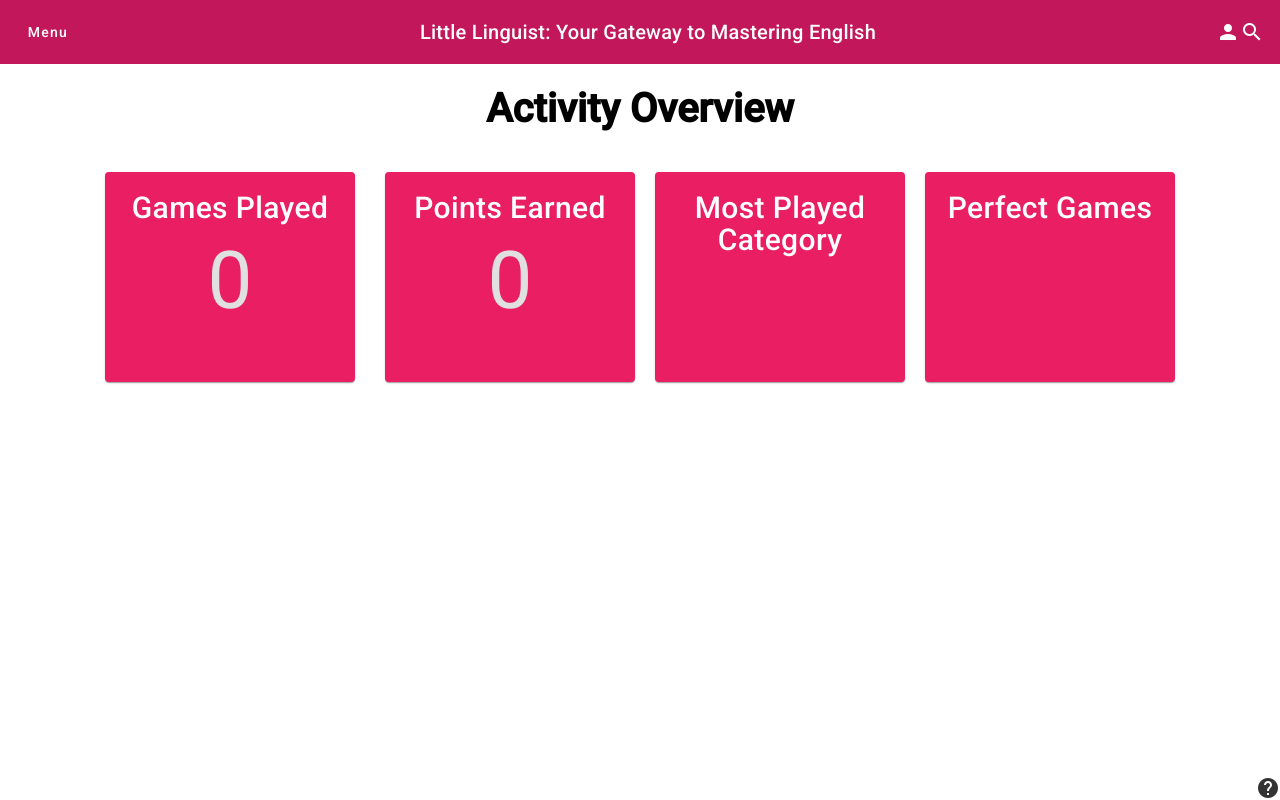
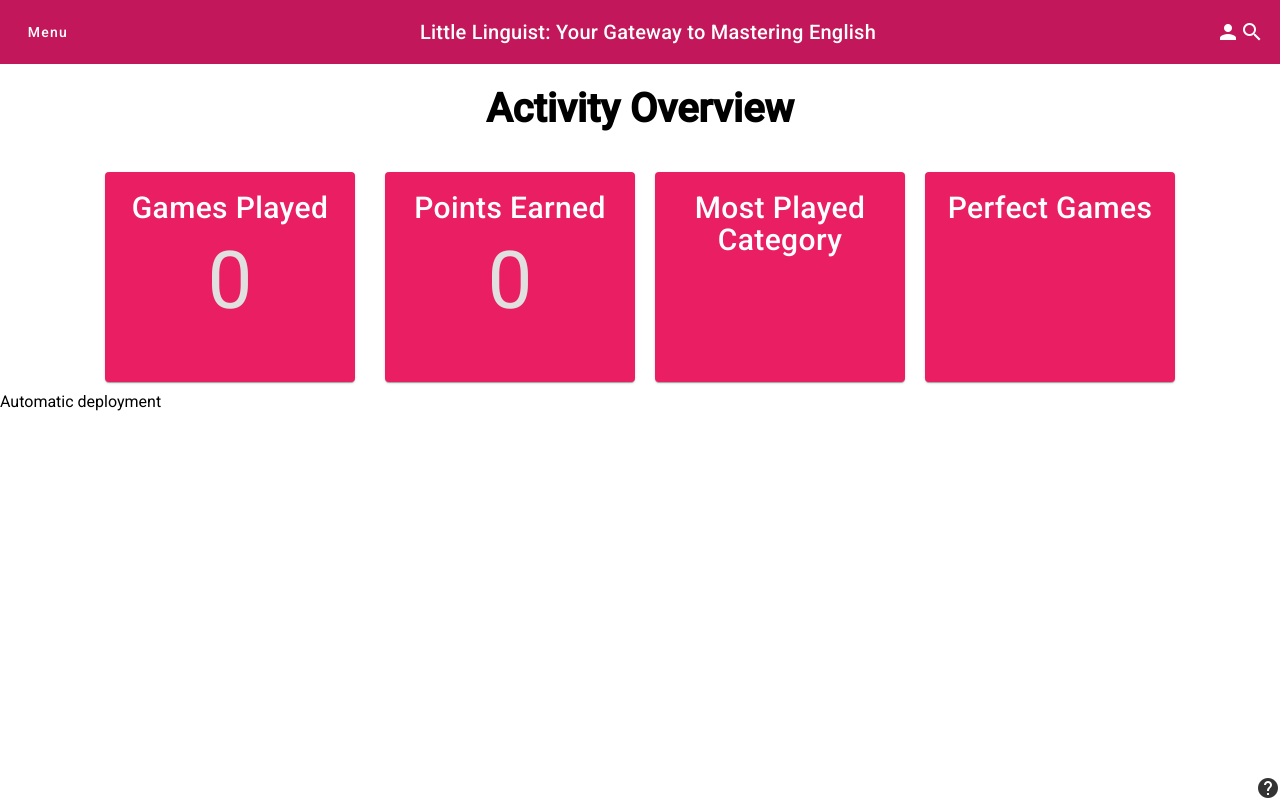
Before and after one commit to benbichler/littlelinguist, an Angular app: page / in a window 1280 px wide. Built offline with nearby package versions, Linux system fonts and the light colour scheme.

Commit message:
test automatic deployment

```diff
--- a/src/app/dashboard-view/dashboard-view.component.html
+++ b/src/app/dashboard-view/dashboard-view.component.html
@@ -31,3 +31,5 @@
     </div>
   </mat-card>
 </div>
+
+Automatic deployment
```
